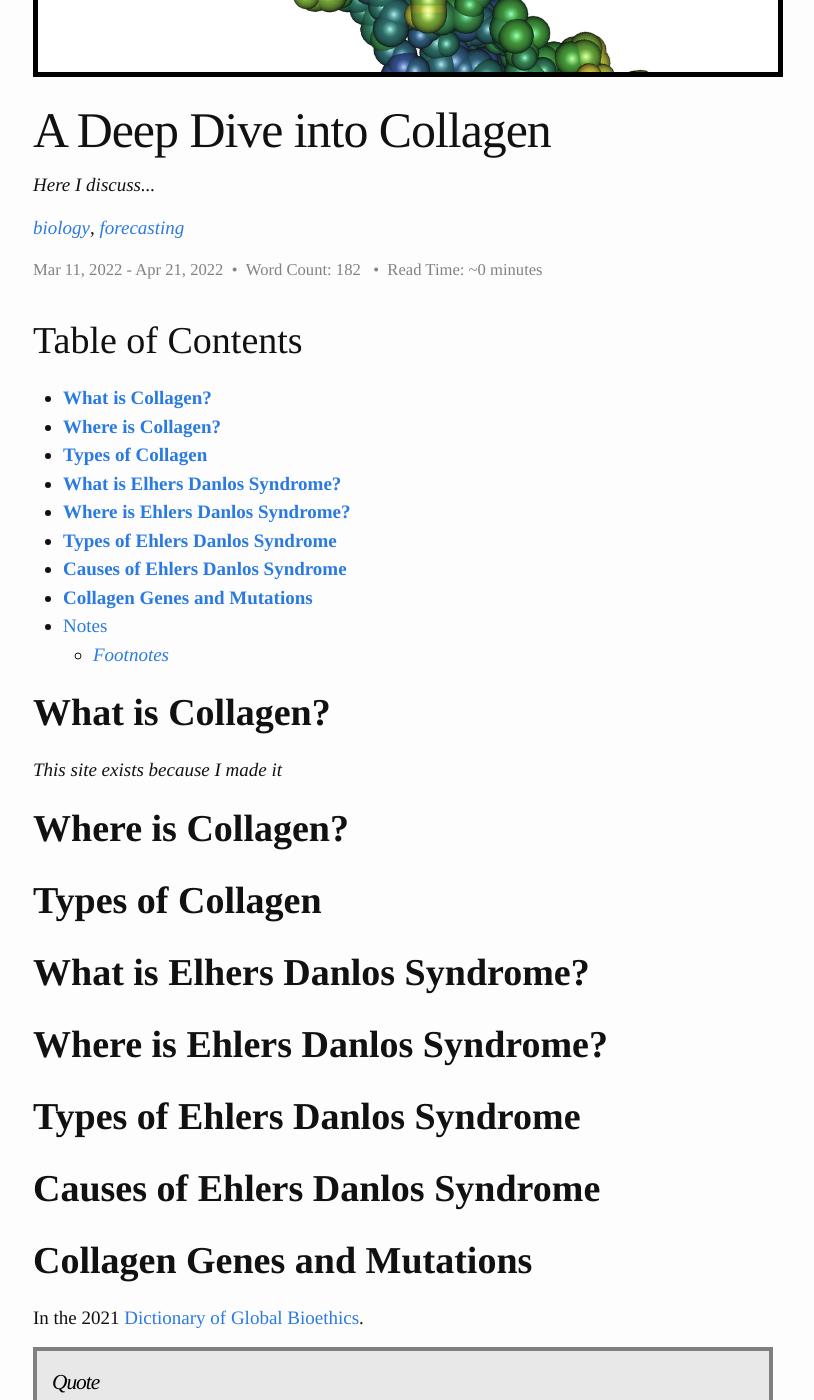
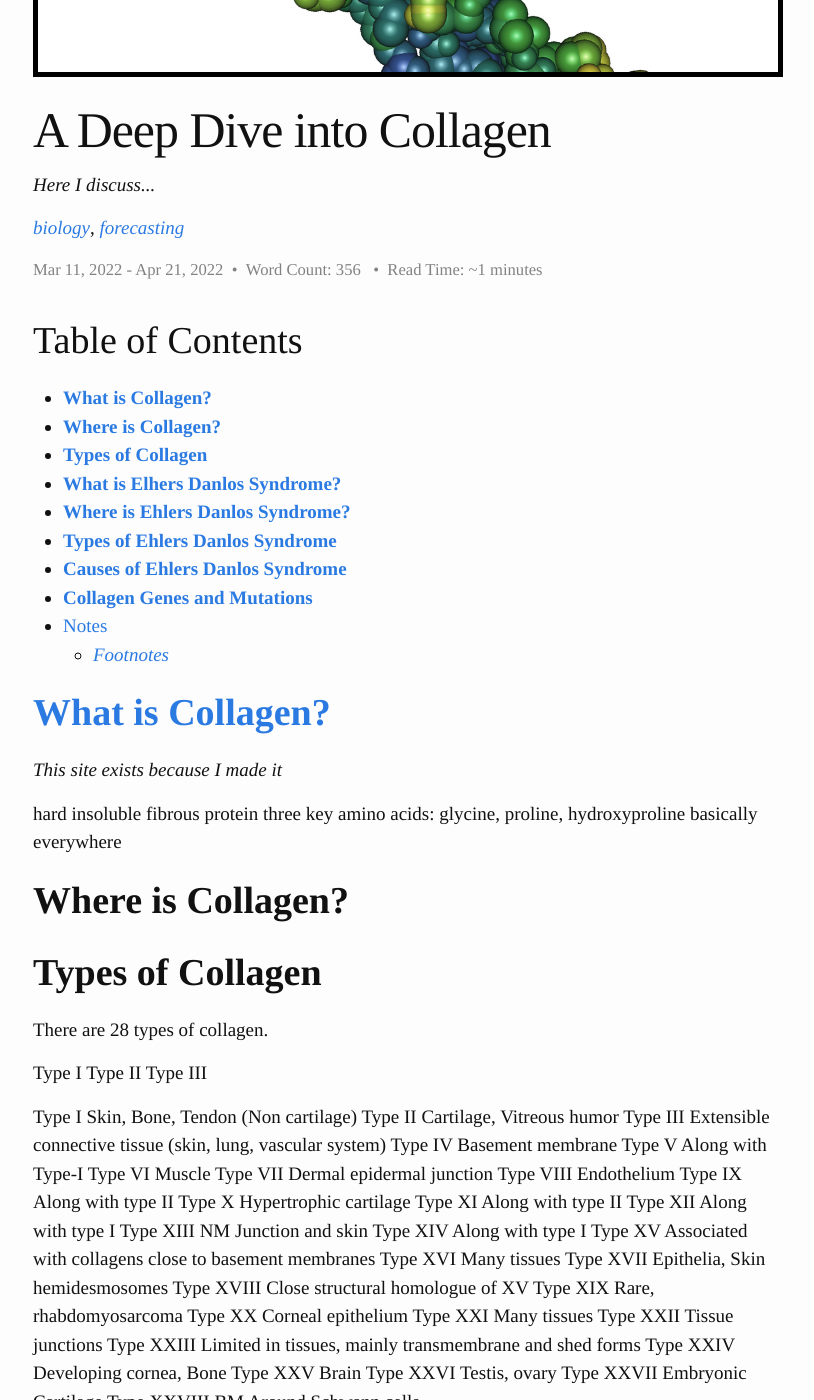
Before and after one commit to purplefern/purplefern.github.io, a Jekyll site: the page built from _posts/2022-04-21-collagen.md, in a window 1280 px wide and 1400 px high, scrolled down 233 px. Shown: the whole window, without its empty margins (237-1051 px from the left). Built offline with Jekyll 4.4.1, drawn with Linux system fonts in a browser that asks for light colours; some of the changed text lies outside the part shown.

Commit message:
this is basically the first commit

```diff
--- a/_posts/2022-04-21-collagen.md
+++ b/_posts/2022-04-21-collagen.md
@@ -14,12 +14,51 @@ desc: "Here I discuss..."
 * TOC
 {:toc}
 
-## __What is Collagen?__
+## [__What is Collagen?__](#collagen)
 *This site exists because I made it*
+
+hard insoluble fibrous protein
+three key amino acids: glycine, proline, hydroxyproline
+basically everywhere
 
 ## __Where is Collagen?__
 
 ## __Types of Collagen__
+
+There are 28 types of collagen.
+
+Type I
+Type II
+Type III
+
+Type I      Skin, Bone, Tendon (Non cartilage)
+Type II     Cartilage, Vitreous humor
+Type III    Extensible connective tissue (skin, lung, vascular system)
+Type IV     Basement membrane
+Type V      Along with Type-I
+Type VI     Muscle
+Type VII    Dermal epidermal junction
+Type VIII   Endothelium
+Type IX     Along with type II
+Type X      Hypertrophic cartilage
+Type XI     Along with type II
+Type XII    Along with type I
+Type XIII   NM Junction and skin
+Type XIV    Along with type I
+Type XV     Associated with collagens close to basement membranes
+Type XVI    Many tissues
+Type XVII   Epithelia, Skin hemidesmosomes
+Type XVIII  Close structural homologue of XV
+Type XIX    Rare, rhabdomyosarcoma
+Type XX     Corneal epithelium
+Type XXI    Many tissues
+Type XXII   Tissue junctions
+Type XXIII  Limited in tissues, mainly transmembrane and shed forms
+Type XXIV   Developing cornea, Bone
+Type XXV    Brain
+Type XXVI   Testis, ovary
+Type XXVII  Embryonic Cartilage
+Type XXVIII BM Around Schwann cells
 
 ## __What is Elhers Danlos Syndrome?__
 
```
Also changed, not shown: 2 other files.
